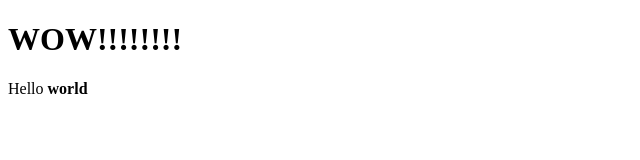
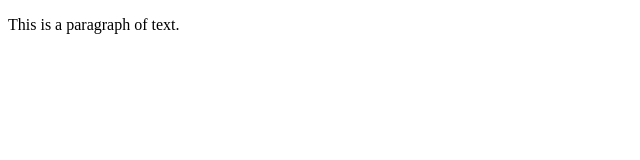
Before and after one commit to aman-g0yaa/aman-g0yaa.github.io, a plain HTML site: page index.html in a window 1280 px wide. Shown: the whole page, without its empty margins (0-640 px from the left). Drawn offline with Linux system fonts and the light colour scheme.

Commit message:
changes to index.html

```diff
--- a/index.html
+++ b/index.html
@@ -1,6 +1,11 @@
-<!DOCTYPE html>
-
-<html></html>
-
-<h1>WOW!!!!!!!!</h1>
-<p class="gandu">Hello <strong>world</strong></p>
+<!doctype html>
+<html lang="en-US">
+  <head>
+    <meta charset="utf-8" />
+    <meta name="viewport" content="width=device-width" />
+    <title>My test page</title>
+  </head>
+  <body>
+    <p>This is a paragraph of text.</p>
+  </body>
+</html>
```
